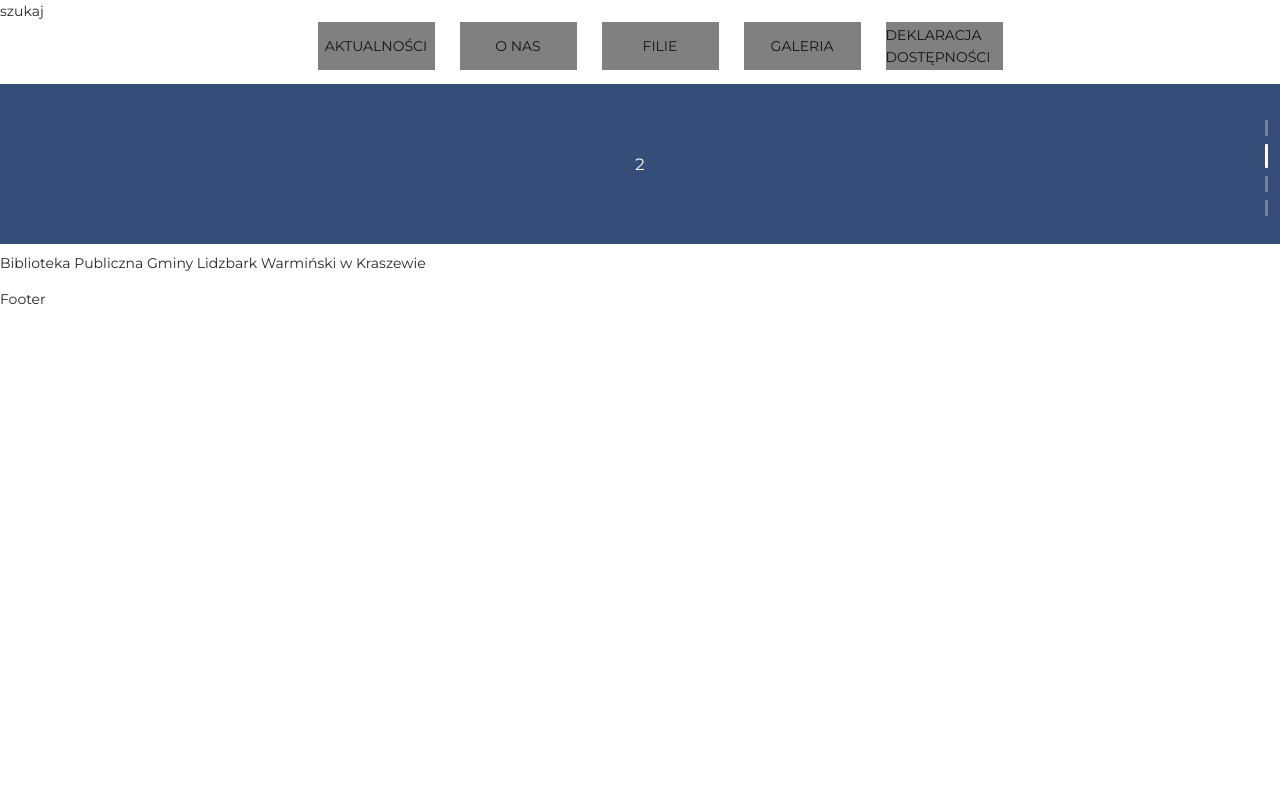
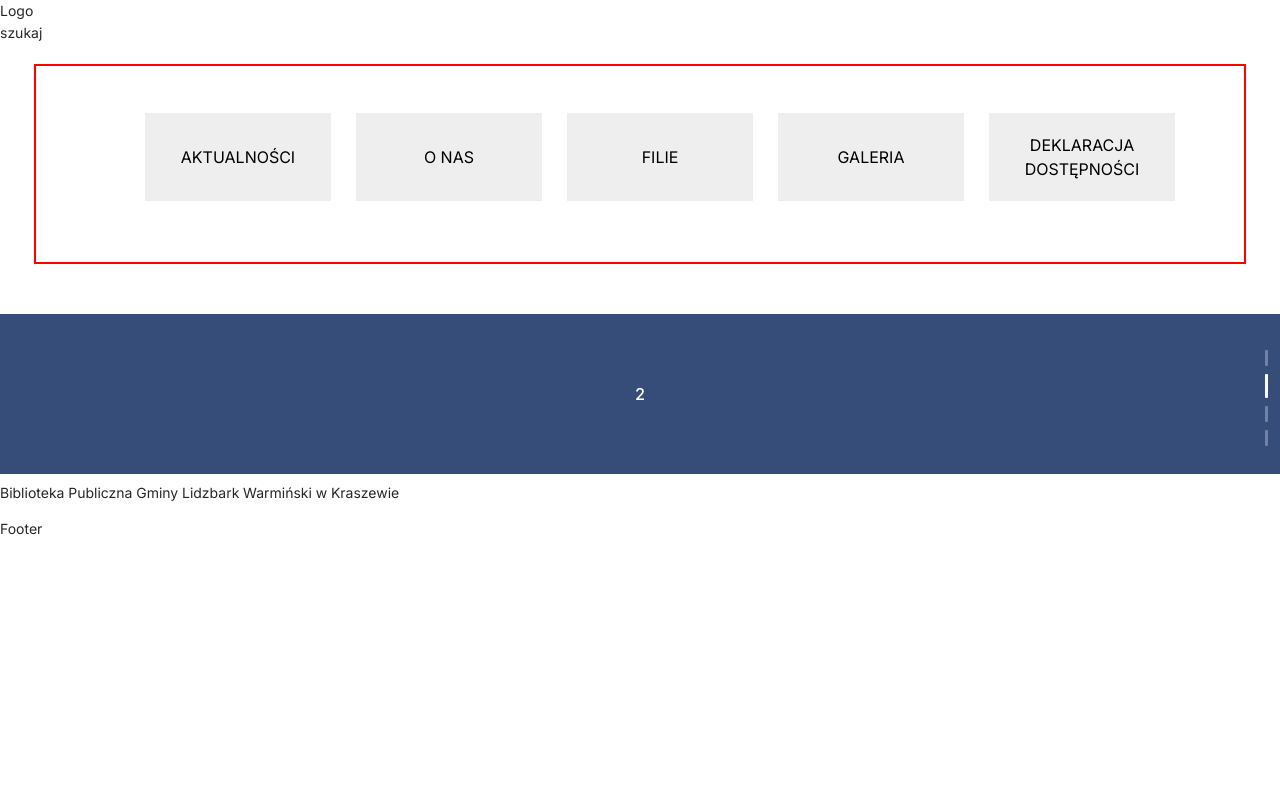
Before and after one commit to KolodziejczykTomasz/biblioteka, a Gatsby site: page / in a window 1280 px wide. Built offline with nearby package versions, Linux system fonts and the light colour scheme; Gatsby itself is replaced by a stand-in of ours.

Commit message:
Added Header component

```diff
--- a/src/assets/styles/GlobalStyle.js
+++ b/src/assets/styles/GlobalStyle.js
@@ -11,12 +11,12 @@ export const GlobalStyle = createGlobalStyle`
   }
 
   body {
-    font-family: 'Montserrat', sans-serif;
+    font-family: 'Inter', sans-serif;
     -webkit-font-smoothing: antialiased;
     -moz-osx-font-smoothing: grayscale;
   }
 
   a, button {
-    font-family: 'Montserrat', sans-serif;
+    font-family: 'Inter', sans-serif;
   }
 `
--- a/src/assets/styles/fonts.css
+++ b/src/assets/styles/fonts.css
@@ -1 +1 @@
-@import url('https://fonts.googleapis.com/css2?family=Montserrat:wght@400;700&display=swap');
+@import url('https://fonts.googleapis.com/css2?family=Inter:wght@400;500;600&display=swap');
--- /dev/null
+++ b/src/components/header.js
@@ -0,0 +1,30 @@
+import React from "react"
+import Navigation from "./navigation"
+
+import styled from "styled-components"
+
+const Wrapper = styled.div`
+display: block;
+margin-bottom: 50px;
+`
+
+const RowNavigation = styled.div`
+  display: block;
+  margin: 20px auto;
+  width: 1212px;
+  height: 200px;
+`
+
+export const Header = () => (
+  <Wrapper>
+    <div>
+      <div>
+        <div>Logo</div>
+        <div>szukaj</div>
+      </div>
+      <RowNavigation>
+        <Navigation />
+      </RowNavigation>
+    </div>
+  </Wrapper>
+)
--- a/src/components/navigation.js
+++ b/src/components/navigation.js
@@ -2,18 +2,22 @@ import React from "react"
 
 import styled from "styled-components"
 
-const Wrapper = styled.div``
-const Section = styled.div``
-const SearchBar = styled.div``
-const NaviBar = styled.div``
+const Wrapper = styled.div`
+  display: flex;
+  width: 100%;
+  height: 100%;
+  border: 2px solid red;
+  justify-content: center;
+  align-items: center;
+`
 
 const NavList = styled.ul`
   display: flex;
+  justify-content: center;
+  align-items: center;
   flex-direction: row;
   column-gap: 5px;
   row-gap: 5px;
-  justify-content: center;
-  align-items: center;
 `
 
 const NavItem = styled.li`
@@ -21,29 +25,40 @@ const NavItem = styled.li`
   flex-wrap: wrap;
   justify-content: center;
   align-items: center;
-  width: 117px;
-  height: 48px;
+  width: 186px;
+  height: 88px;
   margin: 0 10px;
-  background-color: grey;
   text-transform: uppercase;
+  color: black;
+  font-size: 16px;
+  line-height: 24px;
+  background-color: rgb(238, 238, 238);
+  transition: ease-in 0.2s;
+  cursor: pointer;
+  & p {
+    display: block;
+    margin: 0 auto;
+    text-align: center;
+  }
+  :hover {
+    color: white;
+    background-color: rgb(27, 95, 198);
+  }
 `
 
 const Navigation = () => (
   <Wrapper>
-    <Section>
-      <SearchBar>szukaj</SearchBar>
-      <NaviBar>
     <nav>
       <NavList>
         <NavItem>Aktualności</NavItem>
         <NavItem>O nas</NavItem>
         <NavItem>Filie</NavItem>
         <NavItem>Galeria</NavItem>
-            <NavItem>Deklaracja dostępności</NavItem>
+        <NavItem>
+          <p>Deklaracja dostępności</p>
+        </NavItem>
       </NavList>
     </nav>
-      </NaviBar>
-    </Section>
   </Wrapper>
 )
 
--- a/src/pages/index.js
+++ b/src/pages/index.js
@@ -1,11 +1,12 @@
 import * as React from "react"
+import {Header} from "../components/header"
 import { HeroSlider } from "../components/heroSlider"
 import { Footer } from "../components/footer"
 import Layout from "../components/layout"
 import Seo from "../components/seo"
 
 import styled from "styled-components"
-import Navigation from "../components/navigation"
+
 
 const Wrapper = styled.div``
 
@@ -13,7 +14,7 @@ const IndexPage = () => (
   <Layout>
     <Seo title="Home" />
     <Wrapper>
-      <Navigation/>
+      <Header />
       <HeroSlider />
       <p> Biblioteka Publiczna Gminy Lidzbark Warmiński w Kraszewie</p>
       <Footer/>
```
Also changed, not shown: 1 other file. Lines whose indentation alone changed are shown as unchanged.
